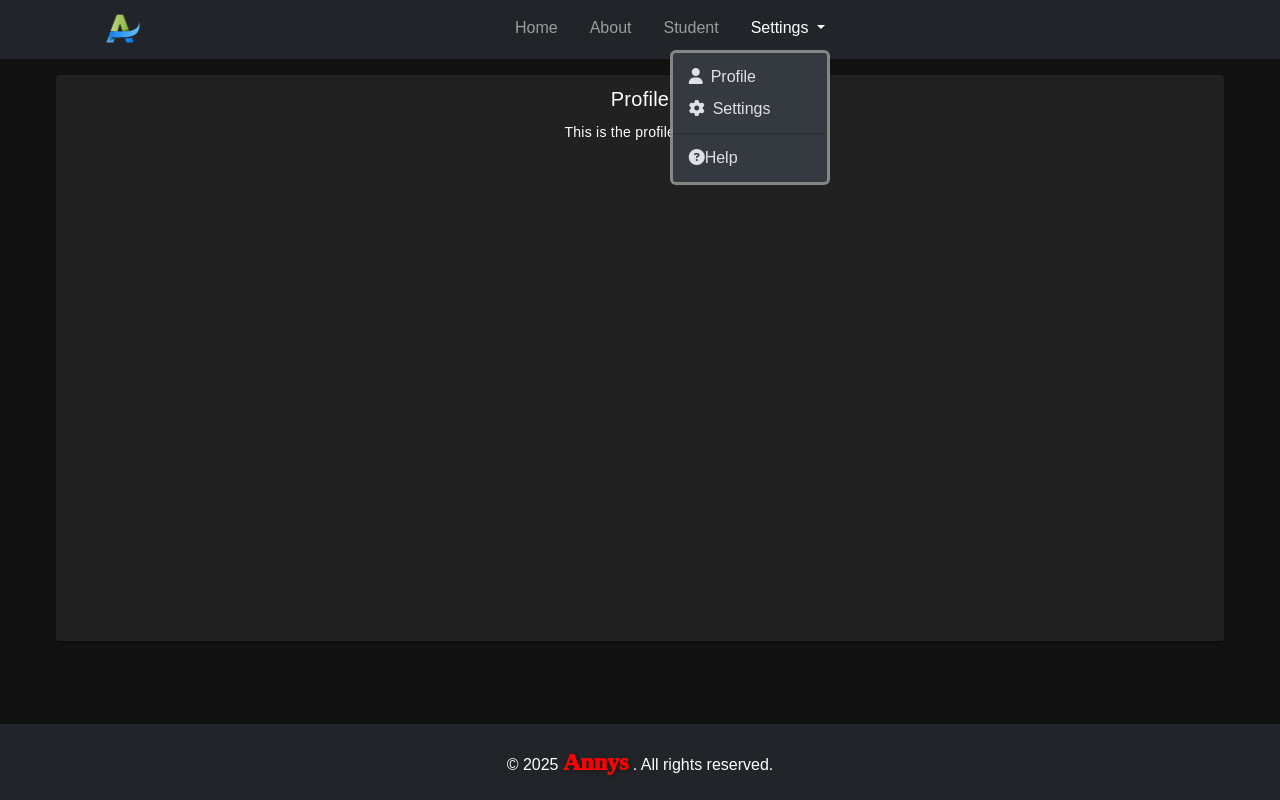
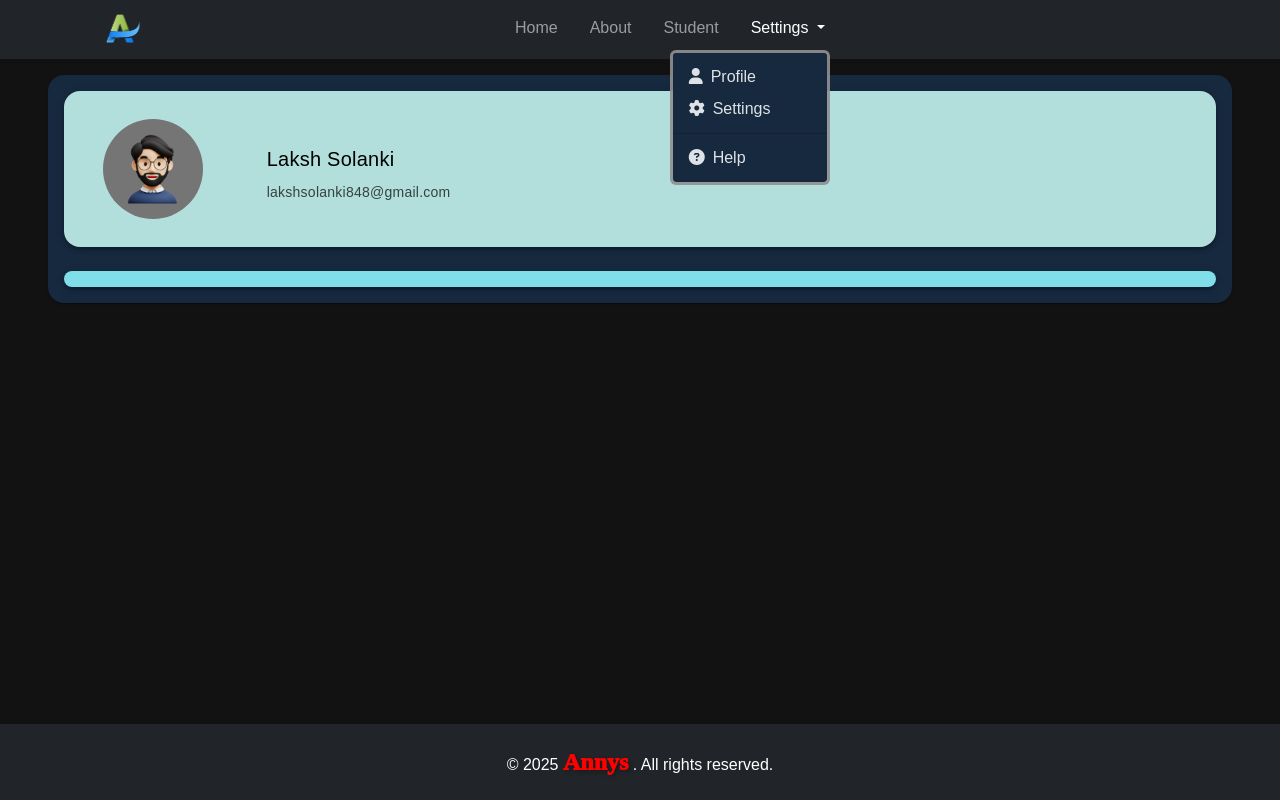
Before and after one commit to laksh-solanki/Annys, a Vue app: page /profile in a window 1280 px wide. Both pictures are taken after a click on the button "Settings". Built offline with nearby package versions, Linux system fonts and the light colour scheme; a web font is replaced by a local one.

Commit message:
Refactor code structure for improved readability and maintainability

```diff
--- a/src/components/Navbar.vue
+++ b/src/components/Navbar.vue
@@ -32,7 +32,7 @@
                 <hr class="dropdown-divider" />
               </li>
               <li><router-link class="dropdown-item" to="/Help"><i
-                    class="fa-solid fa-circle-question"></i>Help</router-link></li>
+                    class="fa-solid fa-circle-question me-2"></i>Help</router-link></li>
             </ul>
           </li>
         </ul>
@@ -66,6 +66,7 @@ import { RouterLink } from 'vue-router'
 
 .dropdown-menu {
   z-index: 1000;
+  background-color: #16293e;
   border: 3px solid rgba(144, 144, 144, 0.908) !important;
 }
 </style>
--- a/src/plugins/vuetify.js
+++ b/src/plugins/vuetify.js
@@ -7,4 +7,15 @@ import '@mdi/font/css/materialdesignicons.css'
 export default createVuetify({
   components,
   directives,
+  theme: {
+    defaultTheme: 'dark',
+    themes: {
+      dark: {
+        dark: true,
+        colors: {
+          surface: '#16293e',
+        }
+      }
+    }
+  }
 })
--- a/src/views/Help.vue
+++ b/src/views/Help.vue
@@ -2,7 +2,7 @@
     <v-container>
         <v-row>
             <v-col cols="12">
-                <v-card class="pa-4 text-center">
+                <v-card class="pa-4 rounded-4 text-center">
                     <h1 class="display-1 font-weight-bold">How can we help you?</h1>
                     <v-text-field v-model="search" label="Search for help" outlined clearable
                         class="mt-4"></v-text-field>
@@ -11,7 +11,7 @@
         </v-row>
         <v-row>
             <v-col v-for="topic in filteredTopics" :key="topic.title" cols="12" md="4">
-                <v-card class="pa-4" height="100%">
+                <v-card class="pa-4 rounded-4" height="100%">
                     <v-card-title>{{ topic.title }}</v-card-title>
                     <v-card-text>{{ topic.description }}</v-card-text>
                     <v-card-actions>
--- a/src/views/Settings.vue
+++ b/src/views/Settings.vue
@@ -103,24 +103,24 @@ watch(search, async (newValue) => {
         </v-list-item>
       </v-list>
     </v-navigation-drawer>
-    <v-main class="overflow-auto main-content" style="max-height: 100vh">
+    <v-main class="main-content overflow-auto" >
       <!-- Container 1 -->
       <v-container v-if="activeContent === 'content1'" class="content1">
         <v-row>
           <v-col cols="12" md="12">
-            <v-sheet min-height="268" rounded="lg" elevation="3" class="bg-style-1">
+            <v-sheet min-height="268" rounded="lg" elevation="3" class="bg-style-1 rounded-4">
               <!--  -->
             </v-sheet>
           </v-col>
 
           <v-col cols="12" md="3">
-            <v-sheet min-height="70vh" rounded="lg" elevation="3" class="bg-style-2">
+            <v-sheet min-height="70vh" rounded="lg" elevation="3" class="bg-style-2 rounded-4">
               <!--  -->
             </v-sheet>
           </v-col>
 
           <v-col cols="12" md="9">
-            <v-sheet min-height="70vh" rounded="lg" elevation="3" class="bg-style-2">
+            <v-sheet min-height="70vh" rounded="lg" elevation="3" class="bg-style-2 rounded-4">
               <!--  -->
             </v-sheet>
           </v-col>
@@ -131,19 +131,19 @@ watch(search, async (newValue) => {
       <v-container v-if="activeContent === 'content2'">
         <v-row>
           <v-col cols="12" md="9">
-            <v-sheet min-height="268" rounded="lg" elevation="3" class="bg-style-1">
+            <v-sheet min-height="268" rounded="lg" elevation="3" class="bg-style-1 rounded-4">
               <!--  -->
             </v-sheet>
           </v-col>
 
           <v-col cols="12" md="3">
-            <v-sheet min-height="268" rounded="lg" elevation="3" class="bg-style-2">
+            <v-sheet min-height="268" rounded="lg" elevation="3" class="bg-style-2 rounded-4">
               <!--  -->
             </v-sheet>
           </v-col>
 
           <v-col cols="12" md="12">
-            <v-sheet min-height="70vh" rounded="lg" elevation="3" class="bg-style-2">
+            <v-sheet min-height="70vh" rounded="lg" elevation="3" class="bg-style-2 rounded-4">
               <!--  -->
             </v-sheet>
           </v-col>
@@ -152,7 +152,7 @@ watch(search, async (newValue) => {
       <!-- Container 3 -->
       <v-container v-if="activeContent === 'content3'">
         <v-row>
-          <v-col cols="12" md="12" style="height: 91.4vh;">
+          <v-col cols="12" md="12" style="height: 91.4vh; padding: 0%;">
             <v-card v-if="!showCard" class="pa-5 z-0" rounded="4">
               <v-card-title class="text-h5 text-center">Enter Credentials</v-card-title>
               <v-card-text>
@@ -165,7 +165,7 @@ watch(search, async (newValue) => {
               </v-card-text>
             </v-card>
             <v-container v-if="showCard">
-              <v-card class="mx-auto z-0">
+              <v-card class="mx-auto z-0" rounded="3">
                 <v-card-title class="d-flex flex-wrap gap-1 justify-content-center align-center pe-2">
                   <v-icon>mdi-account</v-icon>
                   <span class="ms-1">Student Submited List</span>
@@ -173,7 +173,7 @@ watch(search, async (newValue) => {
                   <v-text-field v-model="search" density="compact" label="Search" prepend-inner-icon="mdi-magnify"
                     variant="solo-filled" flat hide-details single-line></v-text-field>
                 </v-card-title>
-                <v-card-text class="bg-surface-light pt-4">
+                <v-card-text class="pt-4">
                   <v-table theme="dark" height="500px" fixed-header>
                     <thead>
                       <tr>
--- a/src/views/profileview.vue
+++ b/src/views/profileview.vue
@@ -1,12 +1,31 @@
 <template>
-  <v-container>
+  <v-container fluid class="px-2 px-lg-5">
     <v-row>
-      <v-col cols="12">
-        <v-card height="566" width="100%" class="d-flex flex-column justify-content-center text-center align-center">
-          <v-card-title>Profile</v-card-title>
-          <v-card-text>
-            <p>This is the profile page.</p>
-          </v-card-text>
+      <v-col cols="12" md="12">
+        <v-card width="100%" class="pa-4" rounded="4">
+          <v-row>
+            <v-col cols="12" md="12">
+              <v-card elevation="3" class="pa-1 text-wrap" rounded="4" color="teal-lighten-4">
+                <v-row class="d-flex justify-content-start align-items-center" height="180">
+                  <v-col cols="12" md="2" class="d-flex justify-center align-center">
+                    <v-avatar size="100" color="grey-darken-1 m-4">
+                      <img src="../assets/profile-pic.webp" width="70" alt="Profile Picture">
+                    </v-avatar>
+                  </v-col>
+                  <v-col md="10" class="d-flex flex-column p-0">
+                    <v-card-title>Laksh Solanki</v-card-title>
+                    <v-card-subtitle class="text-truncate text-wrap">lakshsolanki848@gmail.com</v-card-subtitle>
+                  </v-col>
+                </v-row>
+              </v-card>
+            </v-col>
+            <v-col>
+              <v-card elevation="3" class="pa-2 d-flex justify-content-start align-items-center"
+                rounded="4" color="cyan-lighten-3">
+
+              </v-card>
+            </v-col>
+          </v-row>
         </v-card>
       </v-col>
     </v-row>
--- a/src/views/student.vue
+++ b/src/views/student.vue
@@ -1,6 +1,6 @@
 <template>
   <v-container class="student-container" fluid>
-    <v-card class="pa-5" style="max-width: 900px; width: 100%;" elevation="1">
+    <v-card class="pa-5" style="max-width: 900px; width: 100%;" elevation="2" rounded="5">
       <v-card-title class="text-h5 text-center text-wrap">Student Registration Form</v-card-title>
       <v-card-text>
         <v-form @submit.prevent="submitForm">
```
Also changed, not shown: src/assets/profile-pic.webp (added).
